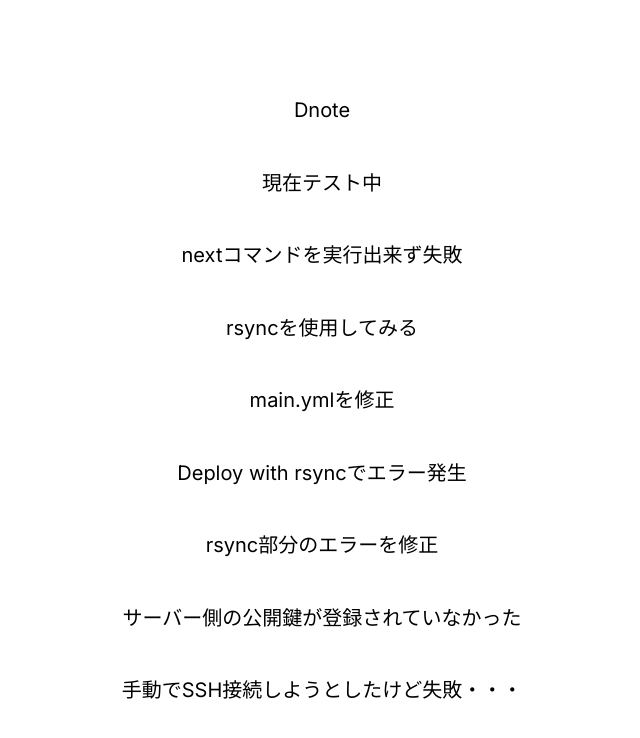
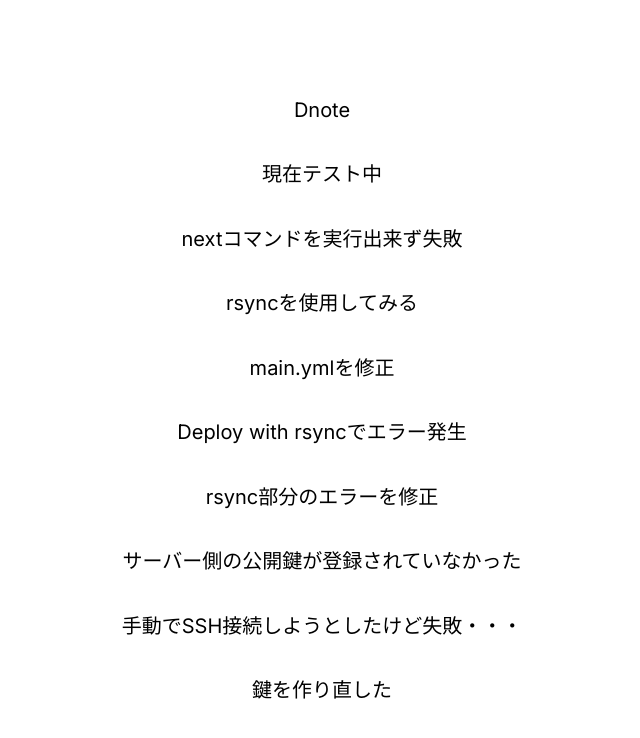
Before and after one commit to Daiki48/d-note, a Next.js app: page / in a window 1280 px wide. Shown: the top 738 px of the page, without its empty margins (318-958 px from the left). Built offline with nearby package versions, Linux system fonts and the light colour scheme.

Commit message:
:monocle_face: Testing github actions

```diff
--- a/src/app/page.tsx
+++ b/src/app/page.tsx
@@ -12,6 +12,7 @@ export default function Home() {
       <p>rsync部分のエラーを修正</p>
       <p>サーバー側の公開鍵が登録されていなかった</p>
       <p>手動でSSH接続しようとしたけど失敗・・・</p>
+      <p>鍵を作り直した</p>
     </main>
   );
 }
```
